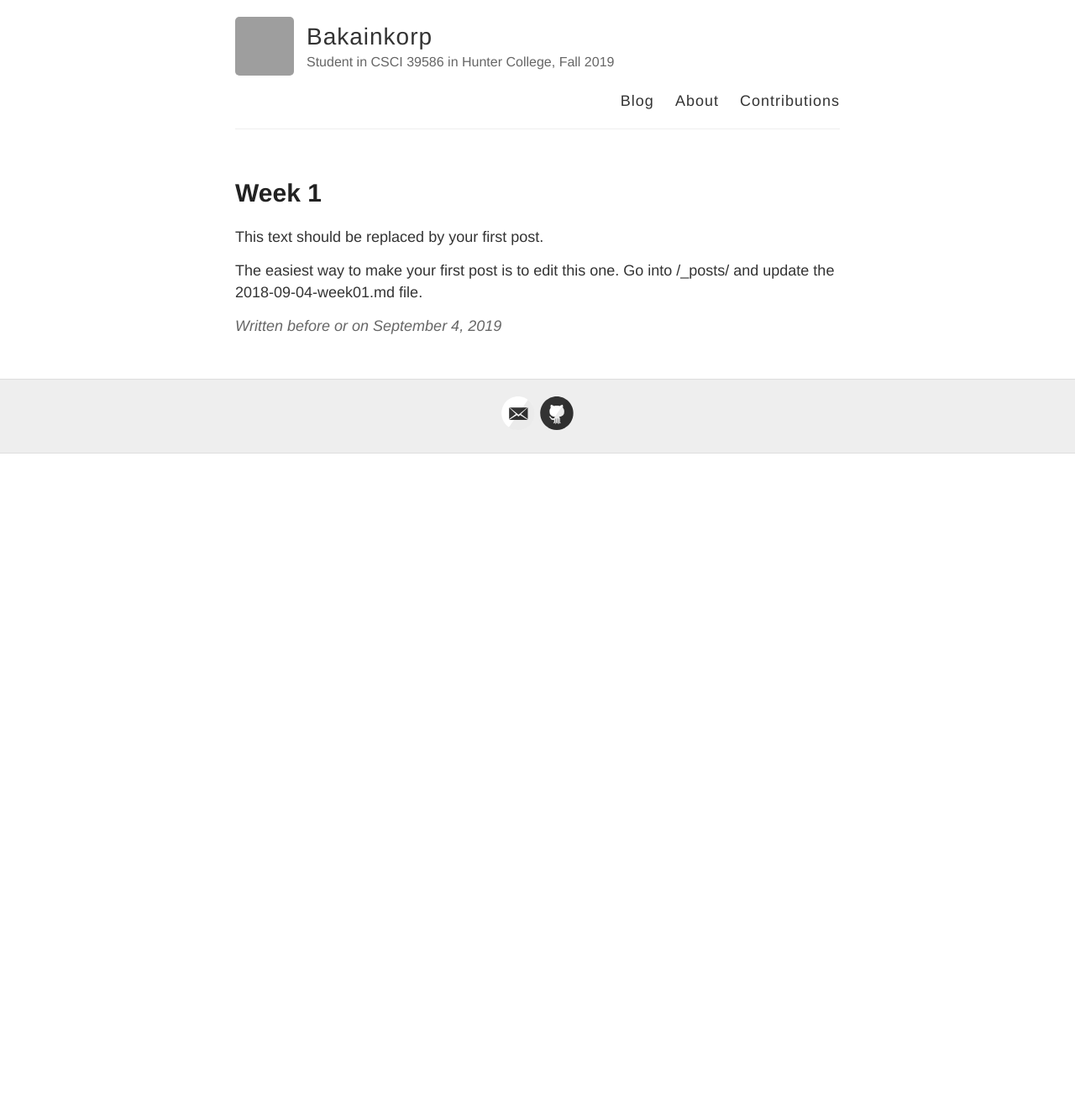
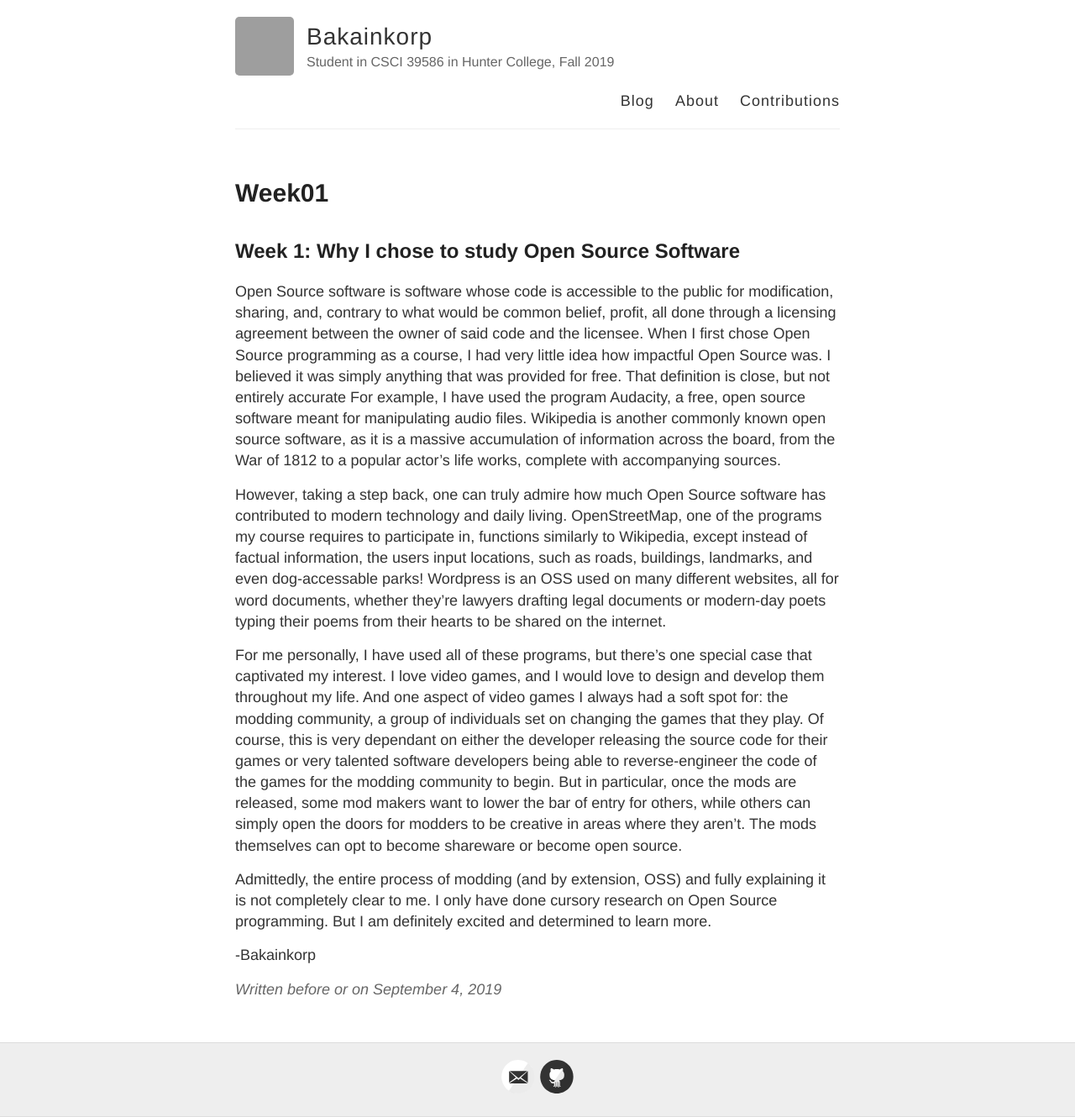
Before and after one commit to hunter-college-ossd-fall-2019/Bakainkorp-weekly, a Jekyll site: the page built from _posts/2019-09-04-week01.md, in a window 1280 px wide. Shown: the whole page at 84% size. Built offline with Jekyll 4.4.1, drawn with Linux system fonts in a browser that asks for light colours; our own code applies the rules of GitHub Pages for plain Markdown files; before the commit the page ends 900 px from its top, so only the background shows below that; grey boxes are pictures that could not be loaded.

Commit message:
Update 2019-09-04-week01.md

```diff
--- a/_posts/2019-09-04-week01.md
+++ b/_posts/2019-09-04-week01.md
@@ -1,10 +1,12 @@
----
-layout: post
-title: Week 1
----
+Week 1: Why I chose to study Open Source Software
+-
 
+Open Source software is software whose code is accessible to the public for modification, sharing, and, contrary to what would be common belief, profit, all done through a licensing agreement between the owner of said code and the licensee. When I first chose Open Source programming as a course, I had very little idea how impactful Open Source was. I believed it was simply anything that was provided for free. That definition is close, but not entirely accurate For example, I have used the program Audacity, a free, open source software meant for manipulating audio files. Wikipedia is another commonly known open source software, as it is a massive accumulation of information across the board, from the War of 1812 to a popular actor's life works, complete with accompanying sources.
 
-This text should be replaced by your first post.
+However, taking a step back, one can truly admire how much Open Source software has contributed to modern technology and daily living. OpenStreetMap, one of the programs my course requires to participate in, functions similarly to Wikipedia, except instead of factual information, the users input locations, such as roads, buildings, landmarks, and even dog-accessable parks! Wordpress is an OSS used on many different websites, all for word documents, whether they're lawyers drafting legal documents or modern-day poets typing their poems from their hearts to be shared on the internet.
 
-The easiest way to make your first post is to edit this one.
-Go into /_posts/ and update the 2018-09-04-week01.md file.
+For me personally, I have used all of these programs, but there's one special case that captivated my interest. I love video games, and I would love to design and develop them throughout my life. And one aspect of video games I always had a soft spot for: the modding community, a group of individuals set on changing the games that they play. Of course, this is very dependant on either the developer releasing the source code for their games or very talented software developers being able to reverse-engineer the code of the games for the modding community to begin. But in particular, once the mods are released, some mod makers want to lower the bar of entry for others, while others can simply open the doors for modders to be creative in areas where they aren't. The mods themselves can opt to become shareware or become open source.
+
+Admittedly, the entire process of modding (and by extension, OSS) and fully explaining it is not completely clear to me. I only have done cursory research on Open Source programming. But I am definitely excited and determined to learn more.
+
+-Bakainkorp
```
